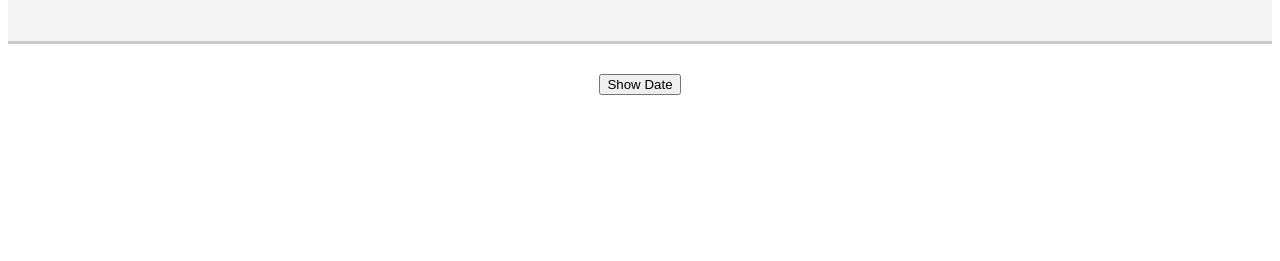
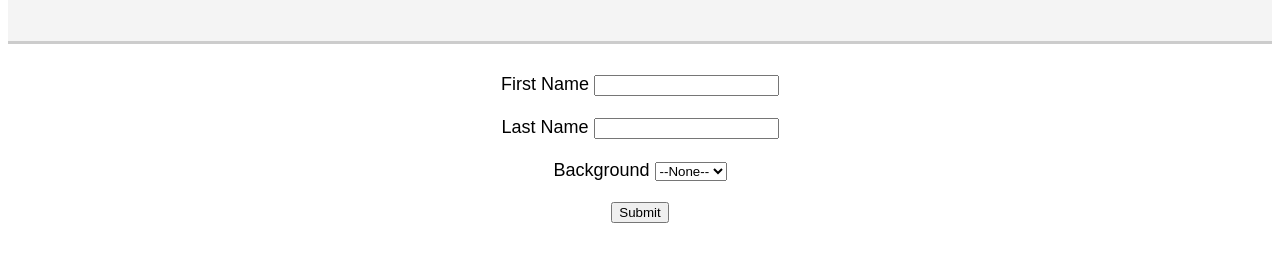
Before and after one commit to DemenSelcanPrivat/javascriptLearning, a plain HTML site: page training/index.html in a window 1280 px wide. Shown: the part 97-358 px from the top of the page. Drawn offline with Linux system fonts and the light colour scheme.

Commit message:
Form with picklists

```diff
--- a/training/index.html
+++ b/training/index.html
@@ -8,18 +8,52 @@
     <link rel="stylesheet" type="text/css" href="css/main.css" />
   <!--  <script src="js/main.js"></script> -->
 </head>
-<body>
+<body id="body">
     <div class="header">
         <h1 id="heading">Learning Javascript</h1>
     </div>
 
 <div class="container">
-<button onclick="showDate()" ondblclick="clearDate()">Show Date</button>
-<h1 id="time"> </h1>
+<!-- <button onclick="showDate()" ondblclick="clearDate()">Show Date</button>
+<h1 id="time"> </h1> -->
+
+<form method="POST" action="something.php" name="myForm">
+    <div>
+        <label>First Name</label>
+        <input type="text" name="firstName" id="firstName" />
+    </div>
+    <br />
+    <div>
+        <label>Last Name</label>
+        <input type="text" name="lastName" id="lastName" />
+    </div>
+    <br />
+    <div>
+        <label>Background</label>
+        <select name="background" id="background" onchange="changeBackground(this)">
+           <option value="white">--None--</option>
+            <option value="red">Red</option>
+            <option value="blue">Blue</option>
+            <option value="green">Green</option>
+        </select>
+    </div>
+    <br />
+    <input type="submit" value="Submit" />
+</form>
 
 </div>
 
+
+
 <script>
+
+function changeBackground(x) {
+    console.log(x.value);
+    var body = document.getElementById('body');
+    body.style.backgroundColor = x.value;
+}
+
+
 
 /* two functions. The showDate function, shows the date, once the button is clicked and the clearDate function removes the date, once the button is double clicked.
 function showDate() {
```
